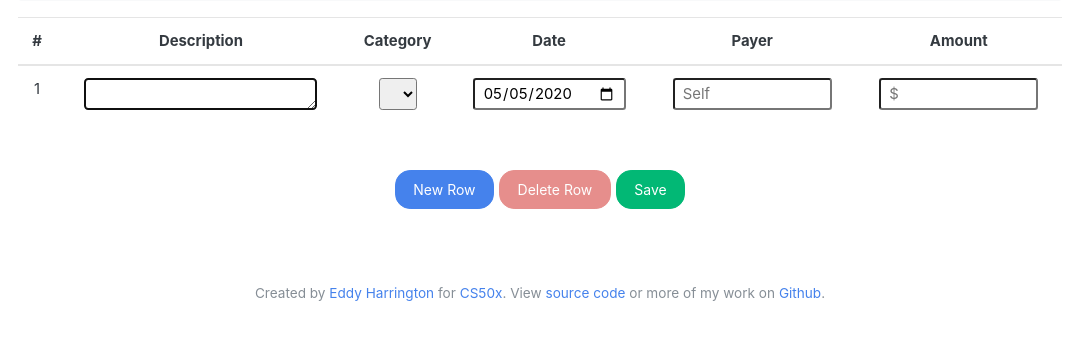
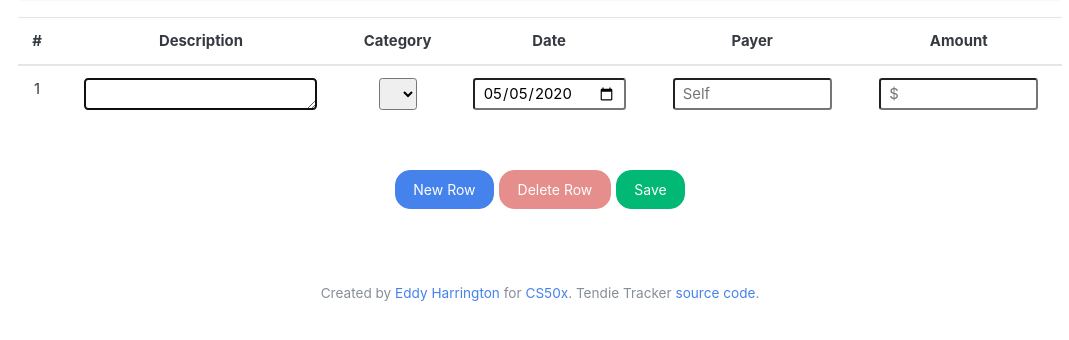
Before and after one commit to eddyharrington/Tendie-Tracker, a Flask app: page /addexpenses in a window 1280 px wide. Shown: the part 341-681 px from the top of the page, without its empty margins (100-1169 px from the left). Run offline with Flask 2, Linux system fonts and the light colour scheme; the visitor is signed in with stand-in values (Sample User, id 1); data that the repository does not hold is empty; some libraries are stand-ins or nearby versions.

Commit message:
refactor delete category

```diff
--- a/app.py
+++ b/app.py
@@ -560,19 +560,8 @@ def categories():
             if categoryID is None:
                 return apology("The category you're trying to delete doesn't exist")
 
-            # Get budgets that are currently using the category they want to delete
-            budgets = tendie_categories.getBudgetsFromSpendCategory(
-                categoryID, session["user_id"])
-
-            # Delete categories from the users budgets
-            if budgets:
-                tendie_categories.deleteSpendCategoriesInBudgets(
-                    budgets, categoryID)
-
-            # Delete the category from the users account
-            # TODO what should happen when a user deletes a category, and a budget that was using it now has NO categories checked?
-            tendie_categories.deleteCategory_User(
-                categoryID, session["user_id"])
+            # Delete the category
+            tendie_categories.deleteCategory(categoryID, session["user_id"])
 
             # Set the alert message for user
             alert_deleteCategory = deleteName
--- a/templates/layout.html
+++ b/templates/layout.html
@@ -85,9 +85,8 @@
 
     <footer class="small text-center text-muted">
         Created by <a href="https://twitter.com/eddy_harrington" target="_blank">Eddy Harrington</a> for <a
-            href="https://cs50.harvard.edu/x/2020/" target="_blank">CS50x</a>. View <a
-            href="https://github.com/eddyharrington/Tendie-Tracker" target="_blank">source code</a> or more
-        of my work on <a href="https://github.com/eddyharrington" target="_blank">Github</a>.
+            href="https://cs50.harvard.edu/x/2020/" target="_blank">CS50x</a>. Tendie Tracker <a
+            href="https://github.com/eddyharrington/Tendie-Tracker" target="_blank">source code</a>.
     </footer>
 
 </body>
--- a/tendie_categories.py
+++ b/tendie_categories.py
@@ -172,3 +172,16 @@ def renameCategory(oldCategoryID, newCategoryID, oldCategoryName, newCategoryNam
 
     # Update users expense records that are using the old category to the new one
     updateExpenseCategoryNames(oldCategoryName, newCategoryName, userID)
+
+
+# Delete a category
+def deleteCategory(categoryID, userID):
+    # Get budgets that are currently using the category they want to delete
+    budgets = getBudgetsFromSpendCategory(categoryID, userID)
+
+    # Delete categories from the users budgets
+    if budgets:
+        deleteSpendCategoriesInBudgets(budgets, categoryID)
+
+    # Delete the category from the users account
+    deleteCategory_User(categoryID, userID)
```
